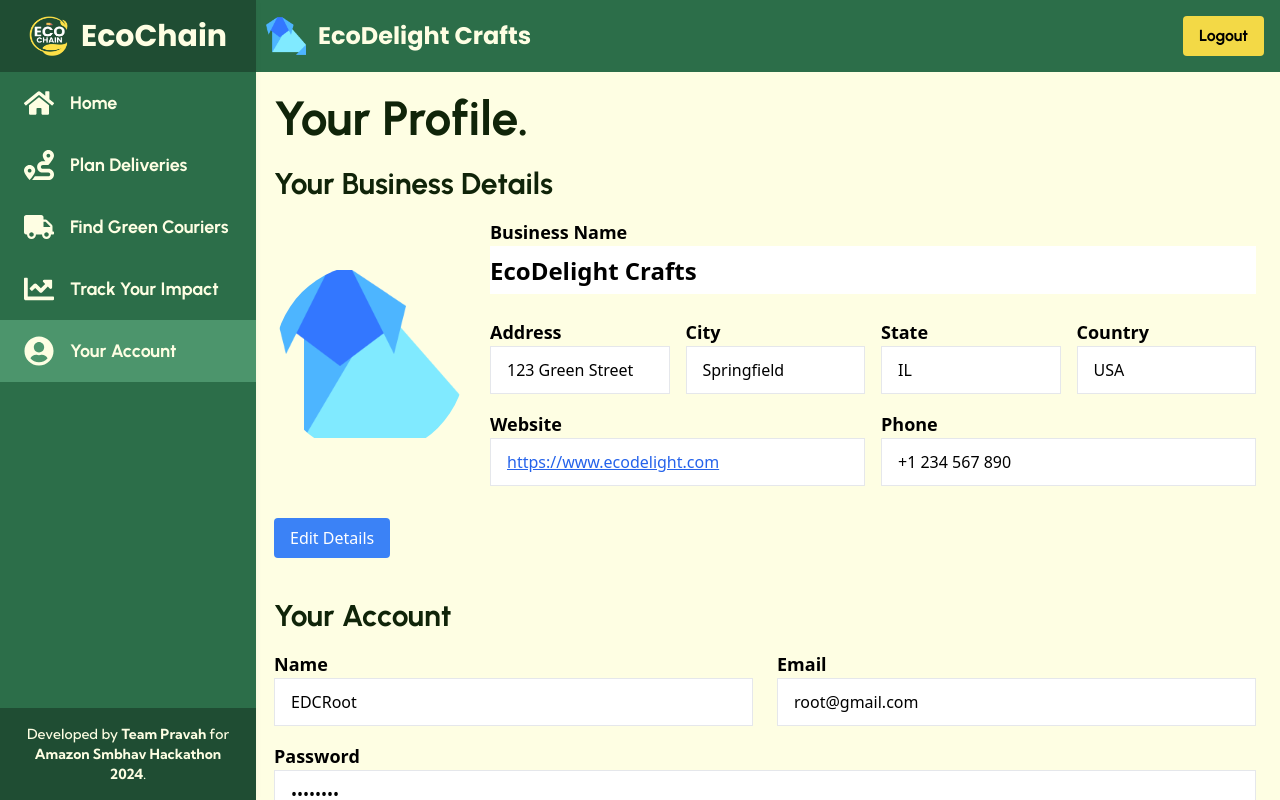
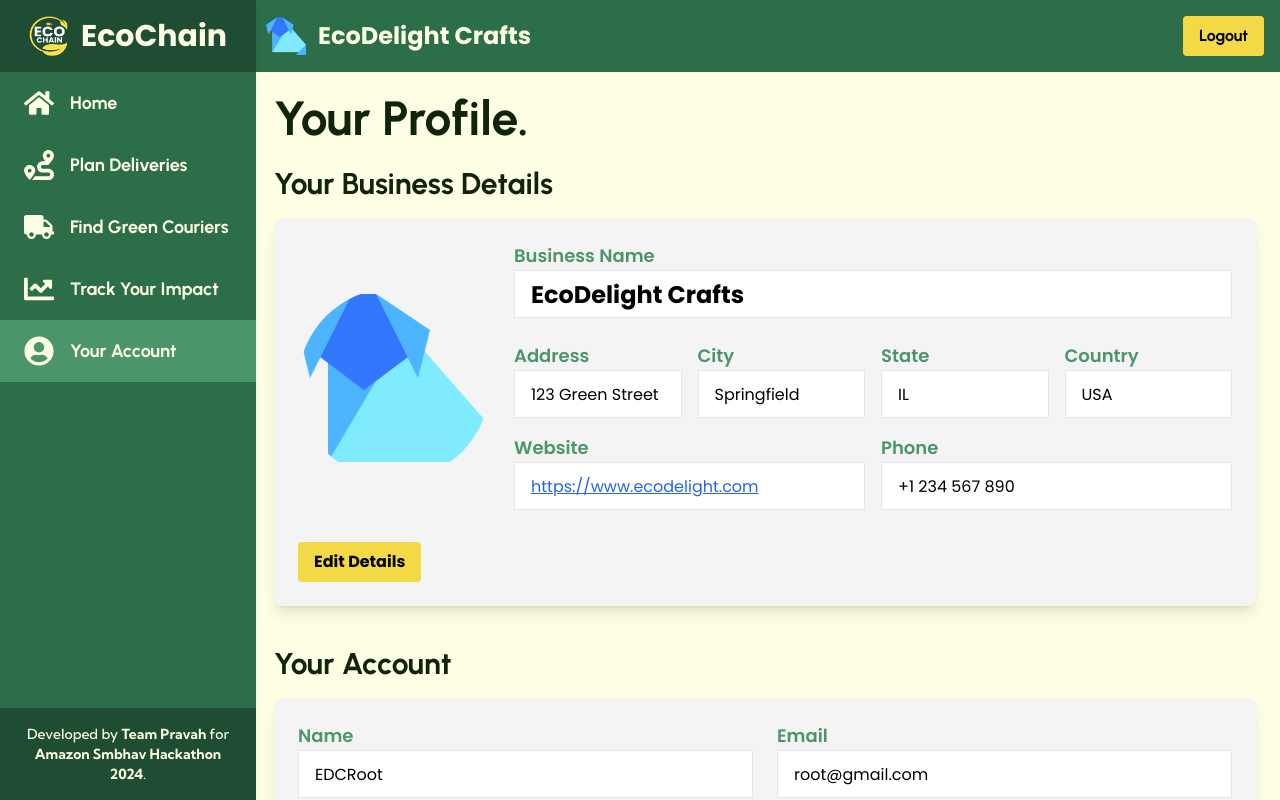
Before and after one commit to fromjyce/EcoChain, a Next.js app in the folder frontend/: page /profile in a window 1280 px wide. Built offline with nearby package versions, Linux system fonts and the light colour scheme.

Commit message:
adddedd profile

```diff
--- a/frontend/pages/profile.js
+++ b/frontend/pages/profile.js
@@ -52,6 +52,10 @@ const Profile = () => {
   }, []);
 
   const toggleSMBEdit = () => {
+    if (isEditingSMB) {
+      const confirmed = confirm("Are you sure you want to save changes to the business details?");
+      if (!confirmed) return;
+    }
     setIsEditingSMB(!isEditingSMB);
   };
 
@@ -72,6 +76,10 @@ const Profile = () => {
   };
 
   const toggleUserEdit = () => {
+    if (isEditingUser) {
+      const confirmed = confirm("Are you sure you want to save changes to your account details?");
+      if (!confirmed) return;
+    }
     setIsEditingUser(!isEditingUser);
   };
 
@@ -95,24 +103,25 @@ const Profile = () => {
               <h1 className="text-5xl font-bold text-[#102409] mb-6 urbanist">Your Profile.</h1>
               <section className="mb-10">
                 <h2 className="text-3xl font-bold mb-4 urbanist text-[#102409]">Your Business Details</h2>
+                <div className='bg-[#f4f4f4] p-6 rounded rounded-lg shadow-lg poppins'>
                 <div className="flex items-center gap-6">
                   <img src={smbDetails.photo} alt="SMB Logo" className="w-48 h-48 rounded-full" />
                   <div>
                     <div className="mb-4">
-                      <label className="block text-lg font-semibold" htmlFor="name">Business Name</label>
+                      <label className="block text-lg font-semibold text-[#4c956cff]" htmlFor="name">Business Name</label>
                       <input
                         type="text"
                         name="name"
                         id="name"
                         value={smbDetails.name}
                         onChange={handleSMBChange}
-                        className={`text-2xl font-bold mb-2 ${isEditingSMB ? "border px-4 py-2" : "bg-white"} w-full h-12`}
+                        className={`text-2xl font-bold mb-2 px-4 py-2 border px-4 py-2" bg-white w-full h-12`}
                         readOnly={!isEditingSMB}
                       />
                     </div>
                     <div className="flex gap-4 mb-4">
                       <div className="flex-1">
-                        <label className="block text-lg font-semibold" htmlFor="address">Address</label>
+                        <label className="block text-lg font-semibold text-[#4c956cff]" htmlFor="address">Address</label>
                         <input
                           type="text"
                           name="address"
@@ -124,7 +133,7 @@ const Profile = () => {
                         />
                       </div>
                       <div className="flex-1">
-                        <label className="block text-lg font-semibold" htmlFor="city">City</label>
+                        <label className="block text-lg font-semibold text-[#4c956cff]" htmlFor="city">City</label>
                         <input
                           type="text"
                           name="city"
@@ -136,7 +145,7 @@ const Profile = () => {
                         />
                       </div>
                       <div className="flex-1">
-                        <label className="block text-lg font-semibold" htmlFor="state">State</label>
+                        <label className="block text-lg font-semibold text-[#4c956cff]" htmlFor="state">State</label>
                         <input
                           type="text"
                           name="state"
@@ -148,7 +157,7 @@ const Profile = () => {
                         />
                       </div>
                       <div className="flex-1">
-                        <label className="block text-lg font-semibold" htmlFor="country">Country</label>
+                        <label className="block text-lg font-semibold text-[#4c956cff]" htmlFor="country">Country</label>
                         <input
                           type="text"
                           name="country"
@@ -162,7 +171,7 @@ const Profile = () => {
                     </div>
                     <div className="flex gap-4 mb-4">
                       <div className="flex-1">
-                        <label className="block text-lg font-semibold" htmlFor="website">Website</label>
+                        <label className="block text-lg font-semibold text-[#4c956cff]" htmlFor="website">Website</label>
                         <input
                           type="text"
                           name="website"
@@ -174,7 +183,7 @@ const Profile = () => {
                         />
                       </div>
                       <div className="flex-1">
-                        <label className="block text-lg font-semibold" htmlFor="phone">Phone</label>
+                        <label className="block text-lg font-semibold text-[#4c956cff]" htmlFor="phone">Phone</label>
                         <input
                           type="text"
                           name="phone"
@@ -190,7 +199,7 @@ const Profile = () => {
                 </div>
                 {isEditingSMB && (
                   <div className="flex gap-4 mt-4">
-                    <label htmlFor="image-upload" className="bg-blue-500 text-white px-4 py-2 rounded cursor-pointer w-full text-center">
+                    <label htmlFor="image-upload" className="bg-[#F3D946] text-black font-bold px-4 py-2 rounded cursor-pointer w-full text-center">
                       Upload New Logo
                     </label>
                     <input
@@ -202,7 +211,7 @@ const Profile = () => {
                     />
                     <button
                       onClick={toggleSMBEdit}
-                      className="bg-blue-500 text-white px-4 py-2 rounded w-full"
+                      className="bg-[#F3D946] text-black font-bold px-4 py-2 rounded w-full"
                     >
                       Save Details
                     </button>
@@ -211,17 +220,19 @@ const Profile = () => {
                 {!isEditingSMB && (
                   <button
                     onClick={toggleSMBEdit}
-                    className="mt-4 bg-blue-500 text-white px-4 py-2 rounded"
+                    className="mt-4 bg-[#F3D946] text-black font-bold px-4 py-2 rounded"
                   >
                     Edit Details
                   </button>
                 )}
+                </div>
               </section>
               <section className='mb-10'>
                 <h2 className="text-3xl font-bold mb-4 urbanist text-[#102409]">Your Account</h2>
+                <div className='bg-[#f4f4f4] p-6 rounded rounded-lg shadow-lg poppins'>
                 <div className="flex flex-wrap gap-6 mb-4">
                   <div className="flex-1">
-                    <label className="block text-lg font-semibold" htmlFor="user-name">Name</label>
+                    <label className="block text-lg font-semibold text-[#4c956cff]" htmlFor="user-name">Name</label>
                     <input
                       type="text"
                       name="name"
@@ -234,7 +245,7 @@ const Profile = () => {
                   </div>
 
                   <div className="flex-1">
-                    <label className="block text-lg font-semibold" htmlFor="user-email">Email</label>
+                    <label className="block text-lg font-semibold text-[#4c956cff]" htmlFor="user-email">Email</label>
                     <input
                       type="email"
                       name="email"
@@ -246,9 +257,8 @@ const Profile = () => {
                     />
                   </div>
                 </div>
-
                 <div className="mb-4">
-                  <label className="block text-lg font-semibold" htmlFor="user-password">Password</label>
+                  <label className="block text-lg font-semibold text-[#4c956cff]" htmlFor="user-password">Password</label>
                   <input
                     type="password"
                     name="password"
@@ -262,19 +272,20 @@ const Profile = () => {
 
                 <button
                   onClick={toggleUserEdit}
-                  className="mt-4 bg-blue-500 text-white px-4 py-2 rounded"
+                  className="mt-4 bg-[#F3D946] text-black font-bold px-4 py-2 rounded"
                 >
                   {isEditingUser ? "Save Changes" : "Edit Details"}
                 </button>
+                </div>
               </section>
 
               <section>
-                <h2 className="text-3xl font-bold mb-4">Activity Feed</h2>
-                <div className="h-48 overflow-y-auto bg-gray-100 p-4 rounded">
+                <h2 className="text-3xl font-bold mb-4 urbanist text-[#102409]">Your Activity Feed</h2>
+                <div className="h-48 overflow-y-auto bg-[#f4f4f4] p-4 rounded rounded-lg shadow-lg">
                   {activities.map((activity) => (
                     <div key={activity.id} className="mb-2 flex justify-between items-center">
-                      <p className="font-bold">{activity.action}</p>
-                      <p className="text-gray-500 text-sm">{activity.time}</p>
+                      <p className="font-bold text-[#102409] poppins">{activity.action}</p>
+                      <p className="text-black text-sm kumbh_sans">{activity.time}</p>
                     </div>
                   ))}
                 </div>
```
